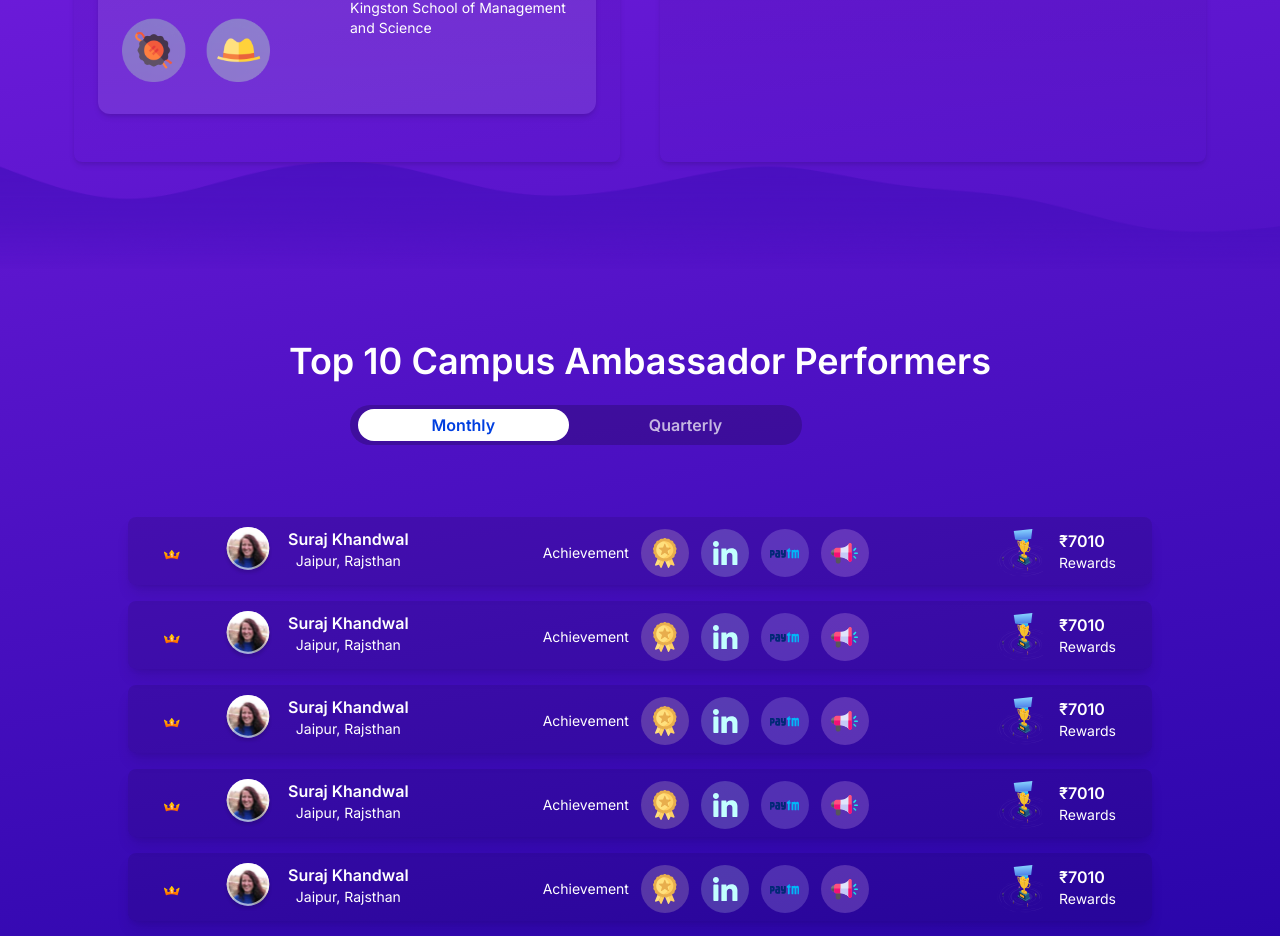
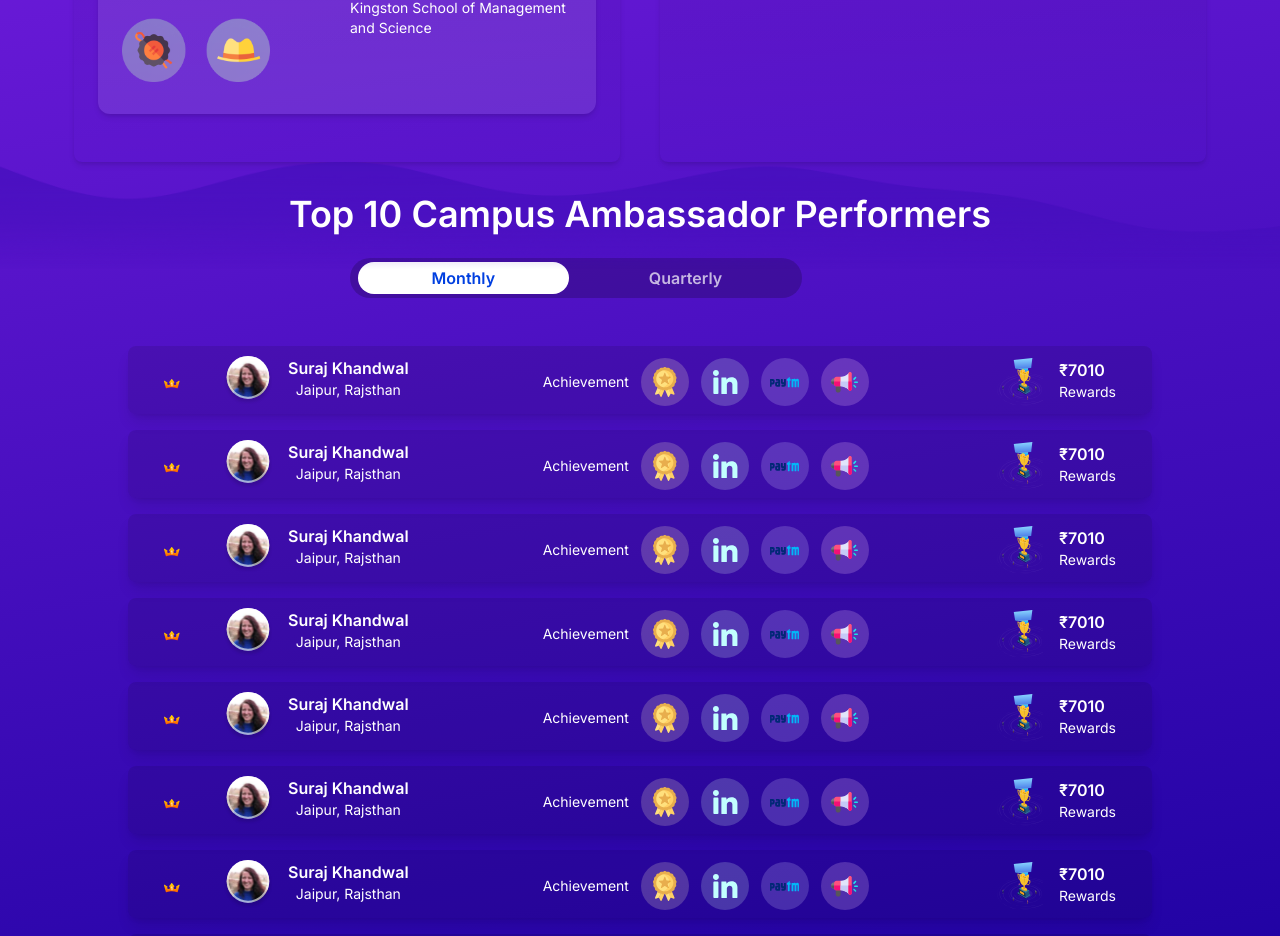
Before and after one commit to cosmasken/rewards-vite, a Vue app: page / in a window 1280 px wide. Shown: the part 4645-5581 px from the top of the page. Built offline with nearby package versions, Linux system fonts and the light colour scheme.

Commit message:
bg gradient

```diff
--- a/src/components/Monthly.vue
+++ b/src/components/Monthly.vue
@@ -1,8 +1,12 @@
 <template>
 
 
-<div className=" flex flex-col gap-6 w-full h-40 items-center  py-2 text-center">
-  <p className="text-center whitespace-nowrap text-4xl font-semibold  leading-10 text-white">
+<div className="relative flex flex-col gap-6 w-full h-40 items-center  py-2 text-center">
+  <div class="w-full">
+    <img src="../assets/svg/performertop.png" class=" max-h-[165px] w-full absolute top-0 cover z-10" alt="fuck"/>
+  </div>
+
+  <p className="text-center whitespace-nowrap text-4xl font-semibold  leading-10 text-white z-20">
     Top 10 Campus Ambassador Performers
   </p>
   <div className="bg-black/20  flex flex-row mr-32 gap-20 items-center pl-2 pr-20 py-1 rounded-[40px]">
--- a/src/views/WeeklyTopLeaderboard.vue
+++ b/src/views/WeeklyTopLeaderboard.vue
@@ -47,7 +47,7 @@ import Monthly from '../components/Monthly.vue';
  </div>
 
  <div class="flex flex-col  space-y-6  w-full pb-10">
-  <img src="../assets/svg/performertop.png" class="w-full max-h-[165px]" alt="fuck"/>
+  <!--img src="../assets/svg/performertop.png" class="w-full max-h-[165px]" alt="fuck"/-->
 
       <Monthly/>
 <div class="flex flex-col space-y-4 px-32">
```
